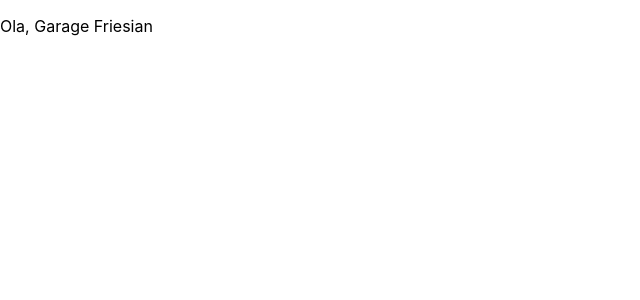
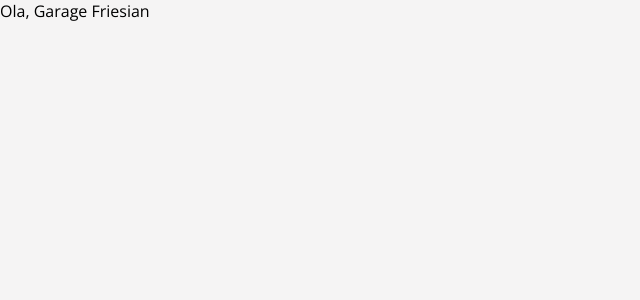
Before and after one commit to Musta-eideh/GarageFriesian, a React (Create React App) app in the folder garagefriesian/: page / in a window 1280 px wide. Shown: the top 300 px of the page, without its empty margins (0-640 px from the left). Built offline with nearby package versions, Linux system fonts and the light colour scheme.

Commit message:
Fonte selecionada

```diff
--- a/garagefriesian/public/index.html
+++ b/garagefriesian/public/index.html
@@ -1,5 +1,5 @@
 <!DOCTYPE html>
-<html lang="en">
+<html lang="pt-Br">
   <head>
     <meta charset="utf-8" />
     <link rel="icon" href="%PUBLIC_URL%/favicon.ico" />
@@ -24,7 +24,11 @@
       work correctly both with client-side routing and a non-root public URL.
       Learn how to configure a non-root public URL by running `npm run build`.
     -->
-    <title>React App</title>
+    <title>Garage Friesian</title>
+    <!-- Google Fonts Open sans, sans serif -->
+    <link rel="preconnect" href="https://fonts.googleapis.com">
+    <link rel="preconnect" href="https://fonts.gstatic.com" crossorigin>
+    <link href="https://fonts.googleapis.com/css2?family=Open+Sans:ital,wght@0,300;0,400;0,500;0,600;1,600&display=swap" rel="stylesheet">
   </head>
   <body>
     <noscript>You need to enable JavaScript to run this app.</noscript>
--- a/garagefriesian/src/index.css
+++ b/garagefriesian/src/index.css
@@ -1,13 +1,13 @@
-body {
+* {
+  padding: 0;
   margin: 0;
-  font-family: -apple-system, BlinkMacSystemFont, 'Segoe UI', 'Roboto', 'Oxygen',
-    'Ubuntu', 'Cantarell', 'Fira Sans', 'Droid Sans', 'Helvetica Neue',
-    sans-serif;
-  -webkit-font-smoothing: antialiased;
-  -moz-osx-font-smoothing: grayscale;
+  box-sizing: border-box;
+  font-family: 'Open Sans', sans-serif;
 }
 
-code {
-  font-family: source-code-pro, Menlo, Monaco, Consolas, 'Courier New',
-    monospace;
+html,
+body,
+#root {
+  background-color: #F5F4F4;
+  height: 100%;
 }
```
